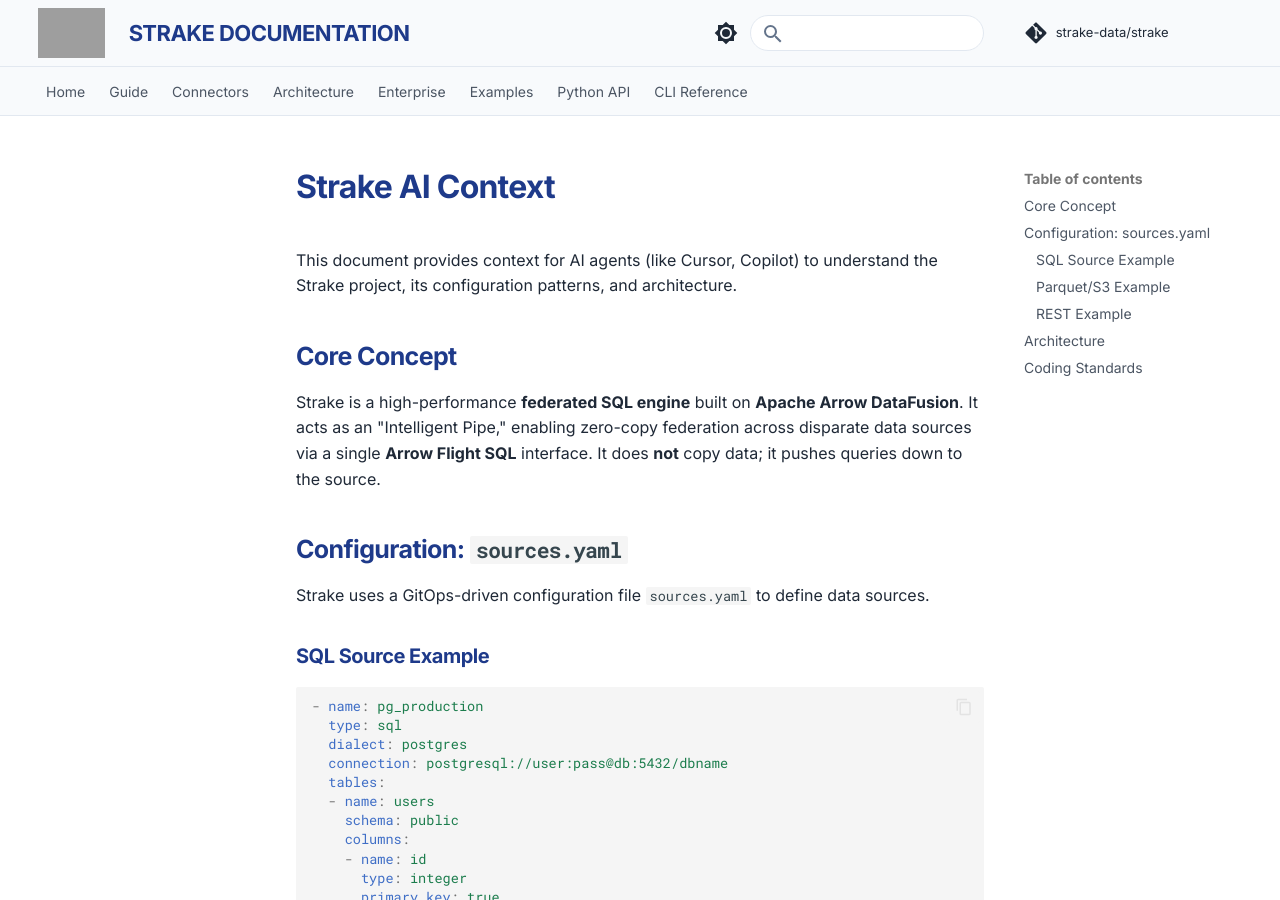
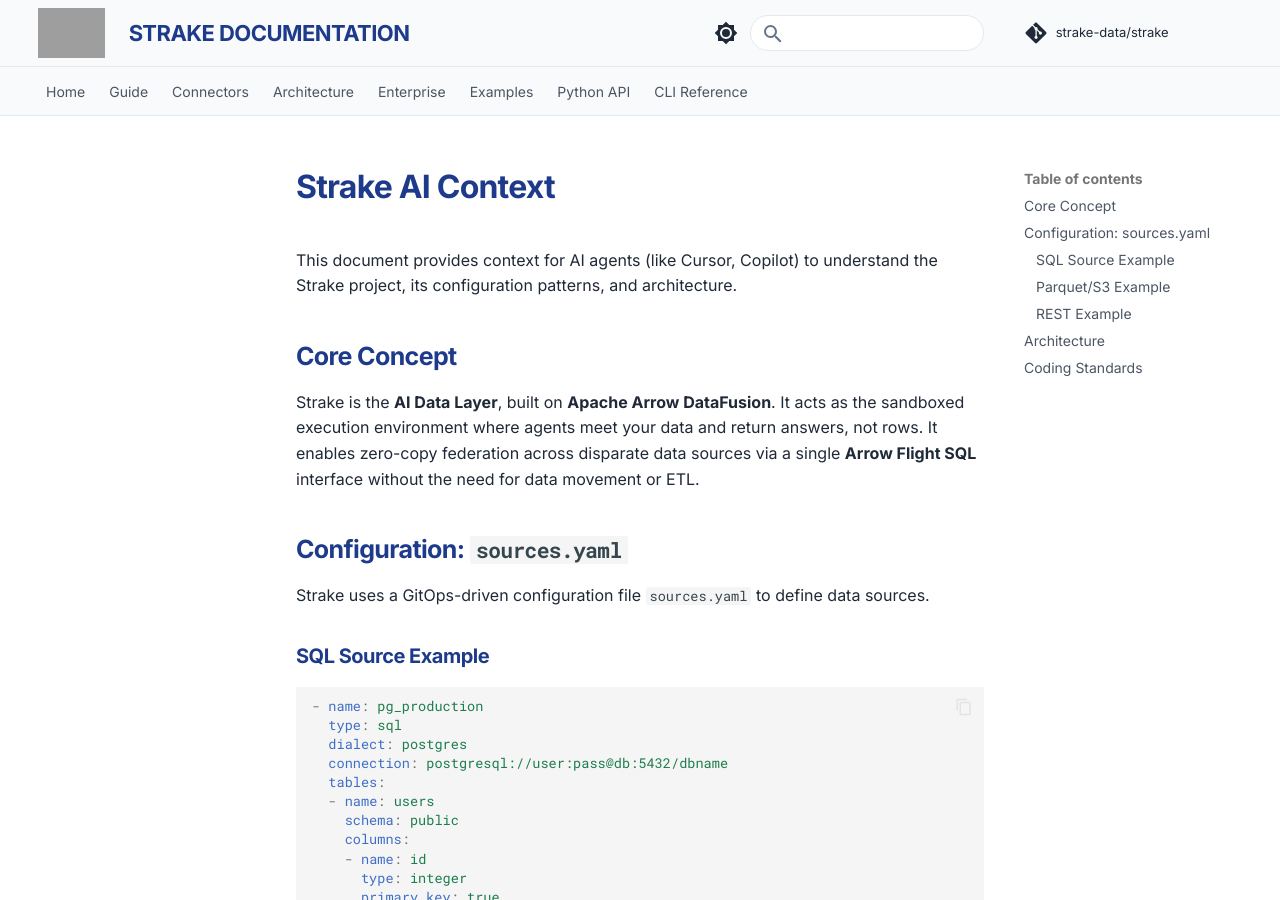
Before and after one commit to strake-data/strake, an MkDocs documentation site: the page built from docs/ai_context.md, in a window 1280 px wide and 900 px high. Built offline with MkDocs 1.6.1 and Material for MkDocs 9.7.7, drawn with Linux system fonts in a browser that asks for light colours; comment, search, counter and statistics services are not loaded; grey boxes are pictures that could not be loaded.

```diff
--- a/Cargo.toml
+++ b/Cargo.toml
@@ -2,7 +2,7 @@
 members = ["crates/*", "python", "strake-enterprise"]
 resolver = "2"
 [workspace.package]
-version = "0.2.3-rc1"
+version = "0.2.3"
 edition = "2021"
 license = "Apache-2.0"
 license-file = "LICENSE"
--- a/docs/ai_context.md
+++ b/docs/ai_context.md
@@ -3,7 +3,7 @@
 This document provides context for AI agents (like Cursor, Copilot) to understand the Strake project, its configuration patterns, and architecture.
 
 ## Core Concept
-Strake is a high-performance **federated SQL engine** built on **Apache Arrow DataFusion**. It acts as an "Intelligent Pipe," enabling zero-copy federation across disparate data sources via a single **Arrow Flight SQL** interface. It does **not** copy data; it pushes queries down to the source.
+Strake is the **AI Data Layer**, built on **Apache Arrow DataFusion**. It acts as the sandboxed execution environment where agents meet your data and return answers, not rows. It enables zero-copy federation across disparate data sources via a single **Arrow Flight SQL** interface without the need for data movement or ETL.
 
 ## Configuration: `sources.yaml`
 Strake uses a GitOps-driven configuration file `sources.yaml` to define data sources.
```
Also changed, not shown: 3 other files.
